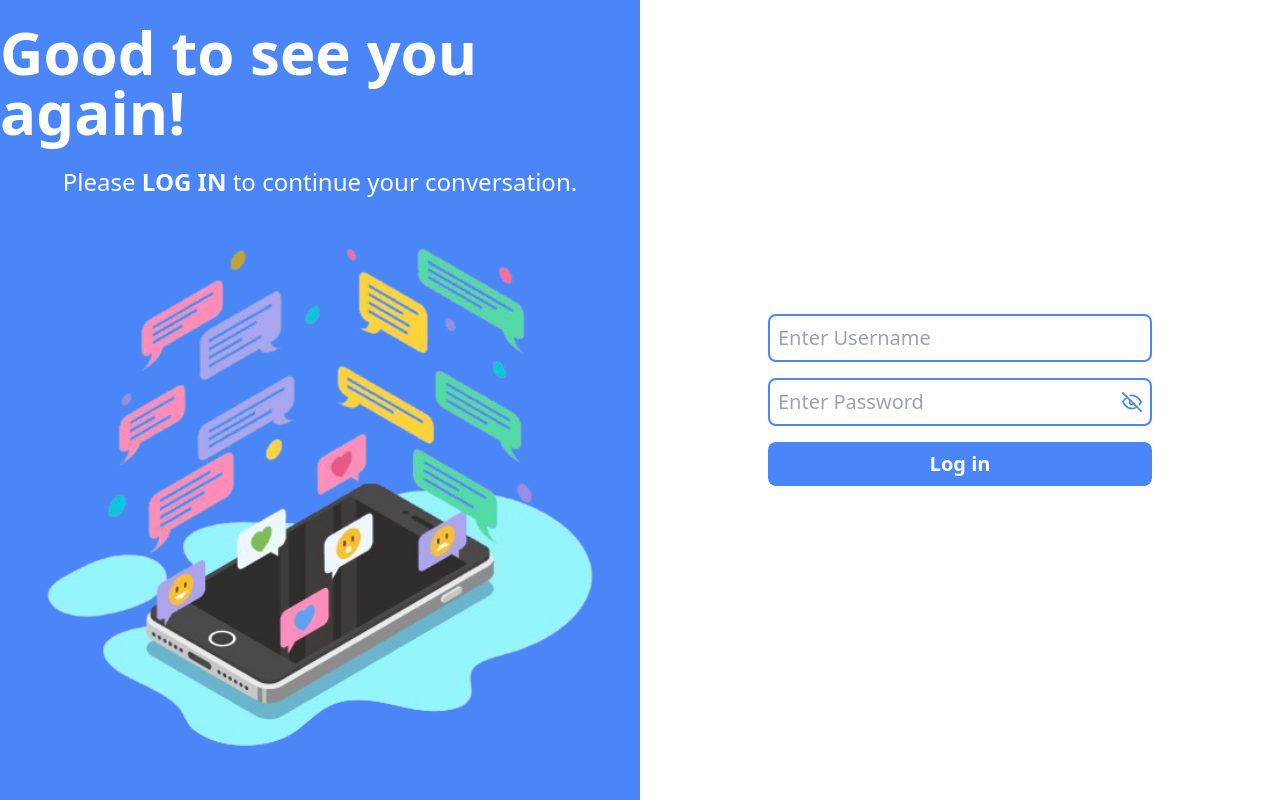
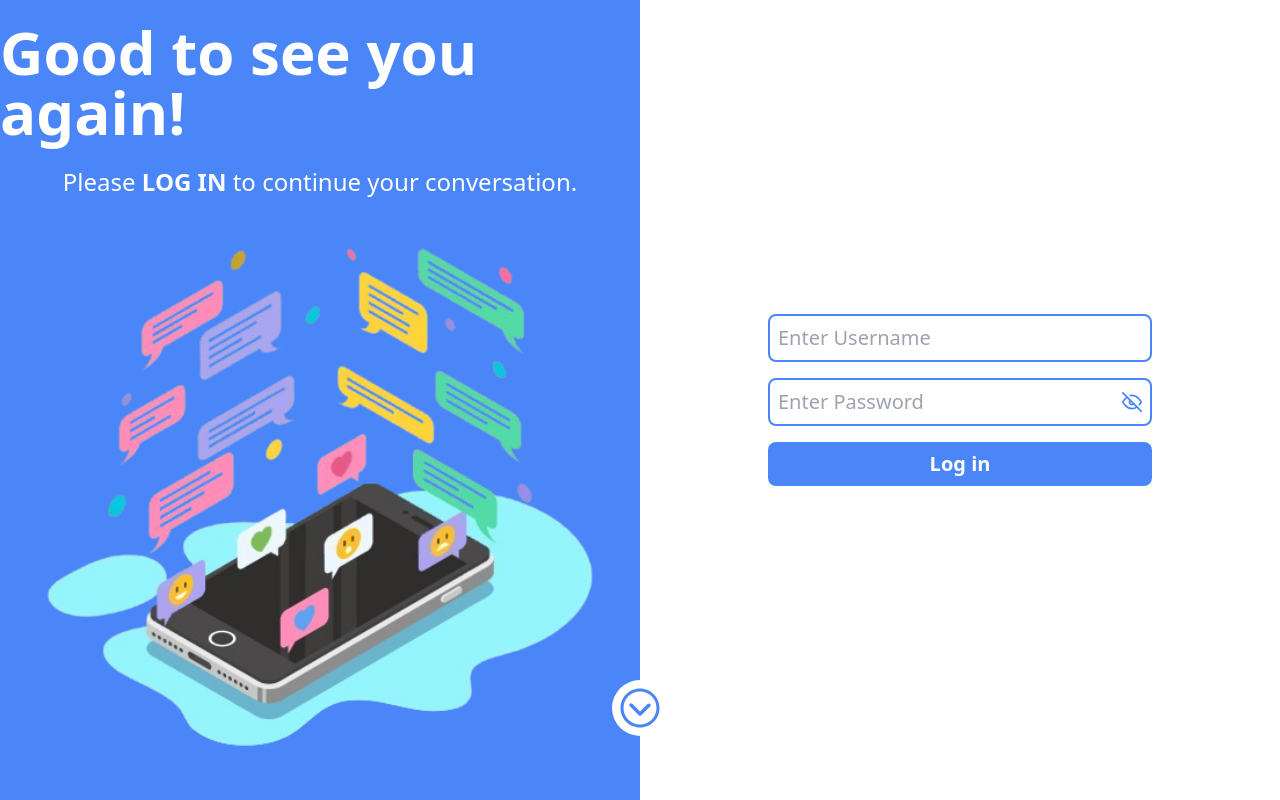
Before and after one commit to JayPalkar/Chat-A-Bit, a React (Vite) app in the folder Frontend/: page / in a window 1280 px wide. Shown: the top 800 px of the page. Built offline with nearby package versions, Linux system fonts and the light colour scheme.

Commit message:
swap section logic complete

```diff
--- a/Frontend/src/components/authentication/AuthLayout.jsx
+++ b/Frontend/src/components/authentication/AuthLayout.jsx
@@ -1,14 +1,59 @@
 /* eslint-disable no-unused-vars */
-import React from "react";
+import React, { useEffect, useState } from "react";
 import Login from "./pages/Login";
 import Signup from "./pages/Signup";
+import { IoIosArrowDropdown } from "react-icons/io";
+import { motion } from "framer-motion";
 
 const AuthLayout = () => {
+  const [signupActive, setSignupActive] = useState(false);
+
+  const scrollToSignup = () => {
+    const signupSection = document.getElementById("signupSection");
+    signupSection.scrollIntoView({ behavior: "smooth" });
+  };
+
+  const scrollToLogin = () => {
+    const loginSection = document.getElementById("loginSection");
+    loginSection.scrollIntoView({ behavior: "smooth" });
+  };
+
+  const handleToggle = () => {
+    if (signupActive) {
+      scrollToLogin();
+    } else {
+      scrollToSignup();
+    }
+    setSignupActive(!signupActive);
+  };
+
+  useEffect(() => {
+    scrollToLogin();
+  }, []);
   return (
     <div>
-      <Login />
-      <button>Scroll</button>
-      <Signup />
+      <div id="loginSection" className="min-h-screen">
+        <Login />
+      </div>
+
+      <div className="flex justify-center">
+        <motion.button
+          initial={{ rotate: 180 }}
+          animate={{
+            y: signupActive ? 180 : -120,
+            rotate: signupActive ? 180 : 0,
+          }}
+          whileHover={{ scale: 1.2 }}
+          whileTap={{ scale: 0.9 }}
+          onClick={handleToggle}
+          className=" absolute bg-white text-primary text-5xl p-1 rounded-full"
+        >
+          <IoIosArrowDropdown />
+        </motion.button>
+      </div>
+      <div id="signupSection" className="min-h-screen">
+        <Signup />
+      </div>
     </div>
   );
 };
```
